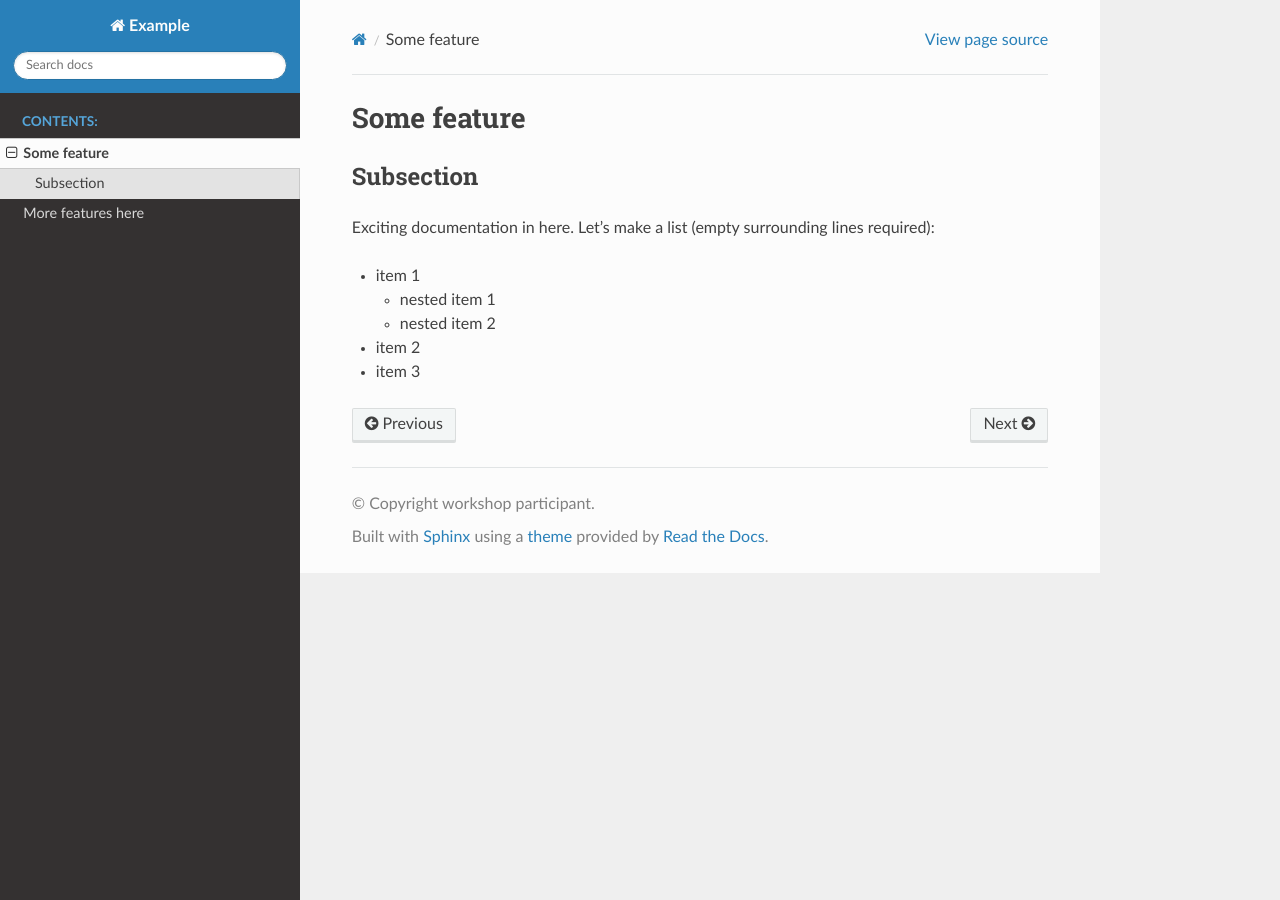
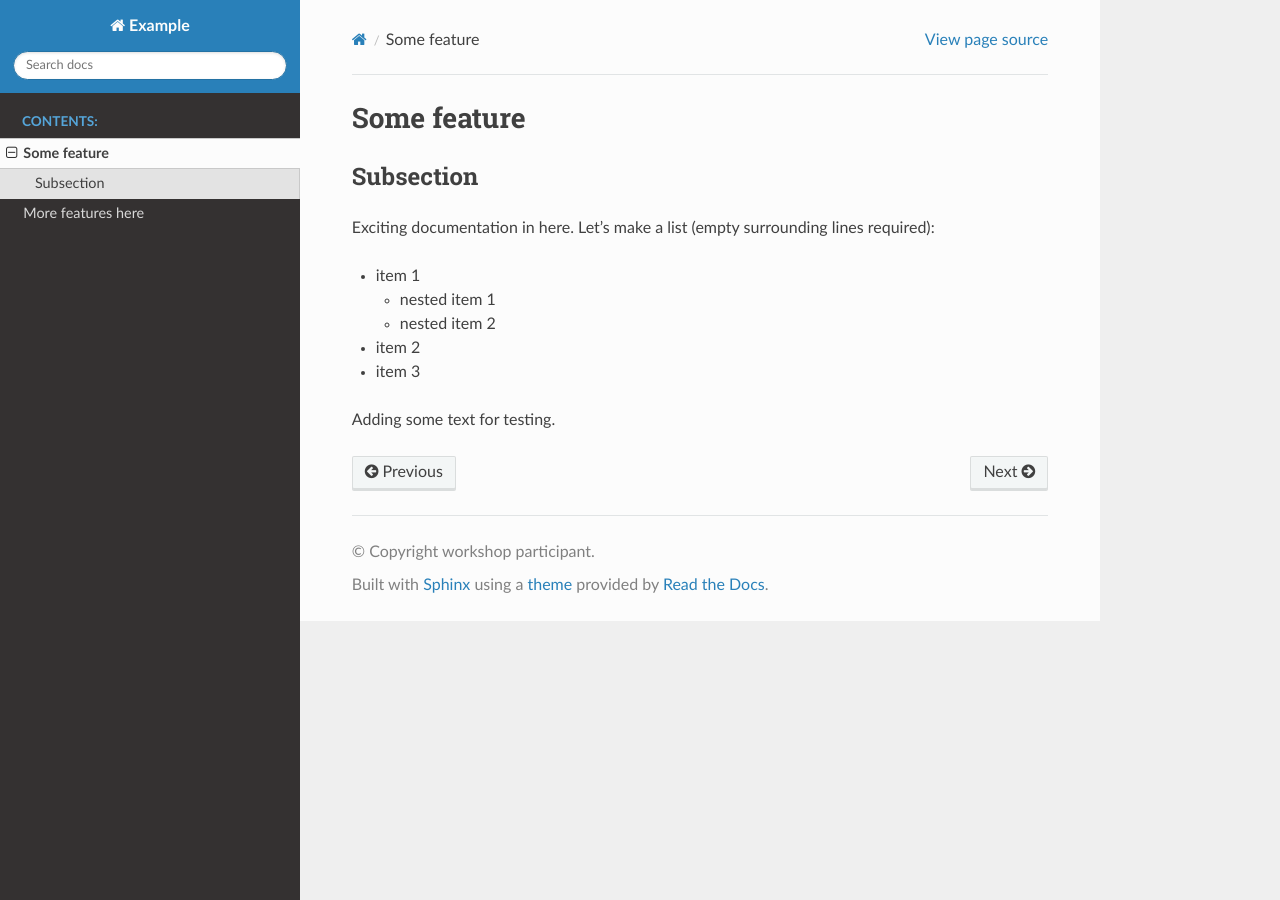
Before and after one commit to mo-olivia-smedley/documentation_example, a Sphinx documentation site: the page built from doc/some-feature.md, in a window 1280 px wide. Built offline with Sphinx 7.4.7 and the Read the Docs theme 2.0.0, drawn with Linux system fonts in a browser that asks for light colours.

Commit message:
Added text to some feature

```diff
--- a/doc/some-feature.md
+++ b/doc/some-feature.md
@@ -12,3 +12,5 @@ Let's make a list (empty surrounding lines required):
 
 - item 2
 - item 3
+
+Adding some text for testing.
```
